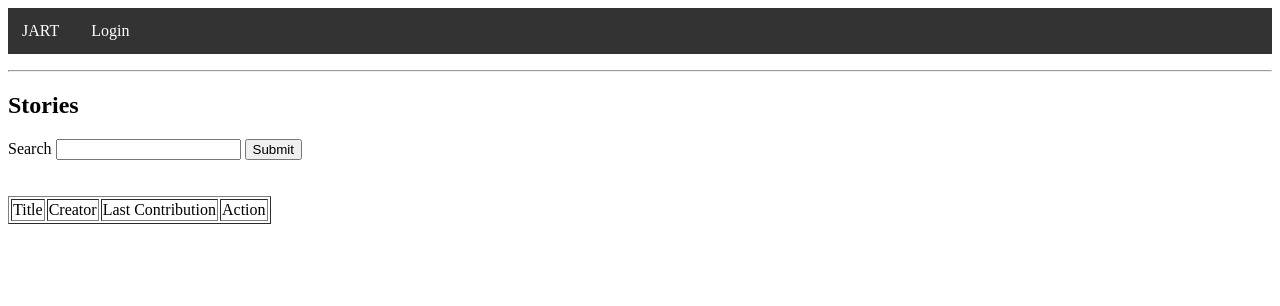
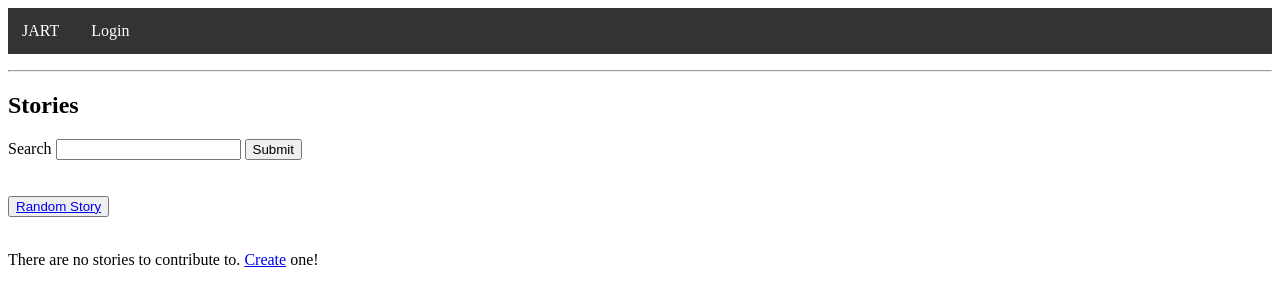
Before and after one commit to tchen9/SoftDev-Project01, a Flask app: template templates/stories.html in a window 1280 px wide. Shown: the top 306 px of the page. Run offline with Flask 2, Linux system fonts and the light colour scheme; the template is opened without the code that fills it, so the values that code supplies are empty.

Commit message:
Add random story button

```diff
--- a/app.py
+++ b/app.py
@@ -2,7 +2,7 @@ from flask import Flask, flash, render_template, request, session, redirect, url
 import auth
 from auth import logged_in
 from db_tool import get_stories, add_story, get_story, add_cont, get_story_title, get_username, get_contribution, get_user_contributions, get_story_body, get_story_complete, get_original_contribution, MAX_CONTRIBUTIONS, get_story_contributions
-
+import random
 
 app = Flask(__name__)
 app.config['SECRET_KEY'] = "TH15 15 4 53CR3T K3Y"
@@ -79,7 +79,7 @@ def profile():
             story_id = cont
             story = {}
             story['title'] = get_story_title(story_id)
-            story['preview'] = get_story_body(story_id)[:198] + '...'
+            story['preview'] = get_story_body(story_id)[:200] + '...'
             story['complete'] = get_story_complete(story_id)
             stories[story_id] = story
         return render_template('profile.html', title = 'Profile', name = nameUser, stories = stories, num_conts = num_conts)
@@ -100,7 +100,11 @@ def stories():
                 if orig_cont:
                     creator = orig_cont['user_id']
                     parsed_stories[story]['creator'] = get_username(creator)
-        return render_template('stories.html', title = 'Stories', stories = parsed_stories)
+        if parsed_stories:
+            rand_story_id = random.randint(0, len(stories))
+            while rand_story_id not in parsed_stories:
+                rand_story_id = random.randint(0, len(stories))
+        return render_template('stories.html', title = 'Stories', stories = parsed_stories, rand_story_id = rand_story_id)
     else:
         flash('You need to log in or create an account.')
         return redirect(url_for('login'))
--- a/devlog.txt
+++ b/devlog.txt
@@ -78,3 +78,5 @@ updated the readme
 
 siuR -- 2017-10-29 21:06:05
 Touch ups and added stats
+siuR -- 2017-10-29 21:21:16
+Added random story button
--- a/templates/stories.html
+++ b/templates/stories.html
@@ -10,6 +10,9 @@
 </form>
 
 <br><br>
+<button type="submit"><a href="{{ url_for('contribute', story_id = rand_story_id) }}">Random Story</a></button>
+<br><br>
+{% if stories %}
 <table border="1">
   <tr>
     <td>Title</td>
@@ -28,5 +31,8 @@
   {% endif %}
   {% endfor %}
 </table>
+{% else %}
+<p>There are no stories to contribute to. <a href="{{ url_for('create_story') }}">Create</a> one!</p>
+{% endif %}
 
 {% endblock %}
```
